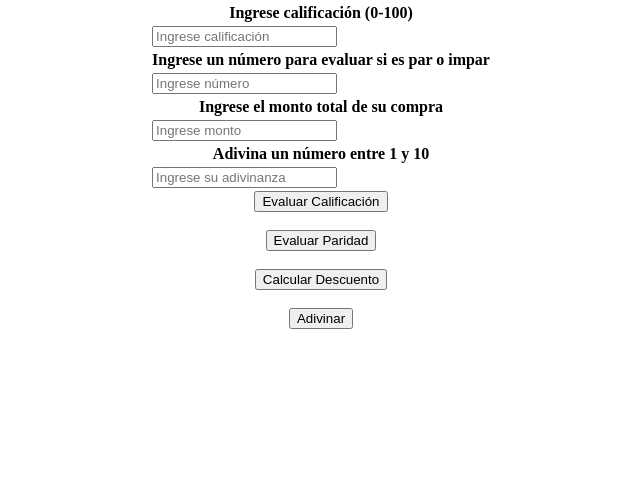
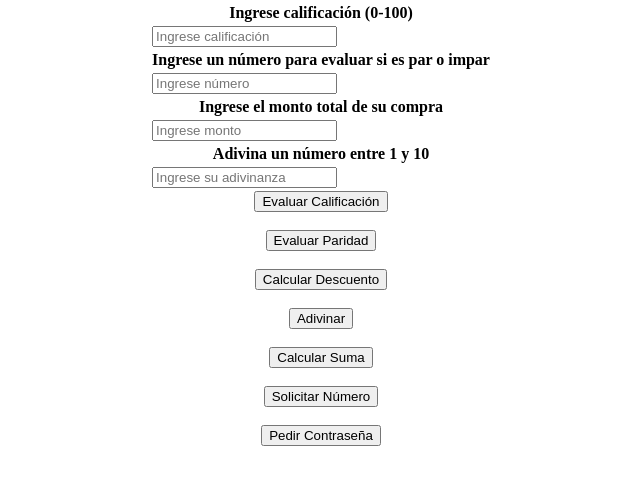
Before and after one commit to Davidjm08/laboratorio2, a plain HTML site: page src/index.html in a window 1280 px wide. Shown: the part 79-564 px from the top of the page, without its empty margins (319-959 px from the left). Drawn offline with Linux system fonts and the light colour scheme.

Commit message:
terminado

```diff
--- a/src/index.html
+++ b/src/index.html
@@ -50,6 +50,19 @@
         <br>
         <div>
             <button onclick="adivinarNumero()">Adivinar</button>
+
+        </div>
+        <br>
+        <div>
+            <button onclick="calcularSuma()">Calcular Suma</button>
+        </div>
+        <br>
+        <div>
+            <button onclick="solicitarNumero()">Solicitar Número</button>
+        </div>
+        <br>
+        <div>
+            <button onclick="pedirContrasena()">Pedir Contraseña</button>
         </div>
         <p id="resultado"></p>
 
--- a/src/scripts/index.js
+++ b/src/scripts/index.js
@@ -50,3 +50,35 @@ function adivinarNumero() {
 
     document.getElementById('resultado').innerText = mensaje;
 }
+function calcularSuma() {
+    const numeros = [10, 20, 30, 40, 50];
+    let suma = 0;
+    for (let i = 0; i < numeros.length; i++) {
+        suma += numeros[i];
+    }
+    const promedio = suma / numeros.length; // Para calcular el promedio
+    document.getElementById('resultado').innerText =
+        "Suma total: " + suma + " - Promedio: " + promedio.toFixed(2);
+}
+// Respuesta: Para calcular el promedio de los números, se divide la suma total entre la cantidad de elementos en el arreglo.
+
+// Bucle while para solicitar números hasta un negativo
+function solicitarNumero() {
+    let numero;
+    while (true) {
+        numero = parseInt(prompt("Ingrese un número (ingrese un número negativo para salir):"));
+        if (numero < 0) break;
+    }
+    document.getElementById('resultado').innerText = "Número negativo ingresado. Fin del bucle.";
+}
+// Respuesta: Si se inicializa el contador con un valor negativo, el bucle `while` no se ejecutará si la condición depende de un valor positivo inicial.
+
+// Bucle do...while para pedir una contraseña hasta que sea correcta
+function pedirContrasena() {
+    const contrasenaCorrecta = "12345";
+    let contrasena;
+    do {
+        contrasena = prompt("Ingrese la contraseña:");
+    } while (contrasena !== contrasenaCorrecta);
+    document.getElementById('resultado').innerText = "Contraseña correcta. Acceso permitido.";
+}
```
